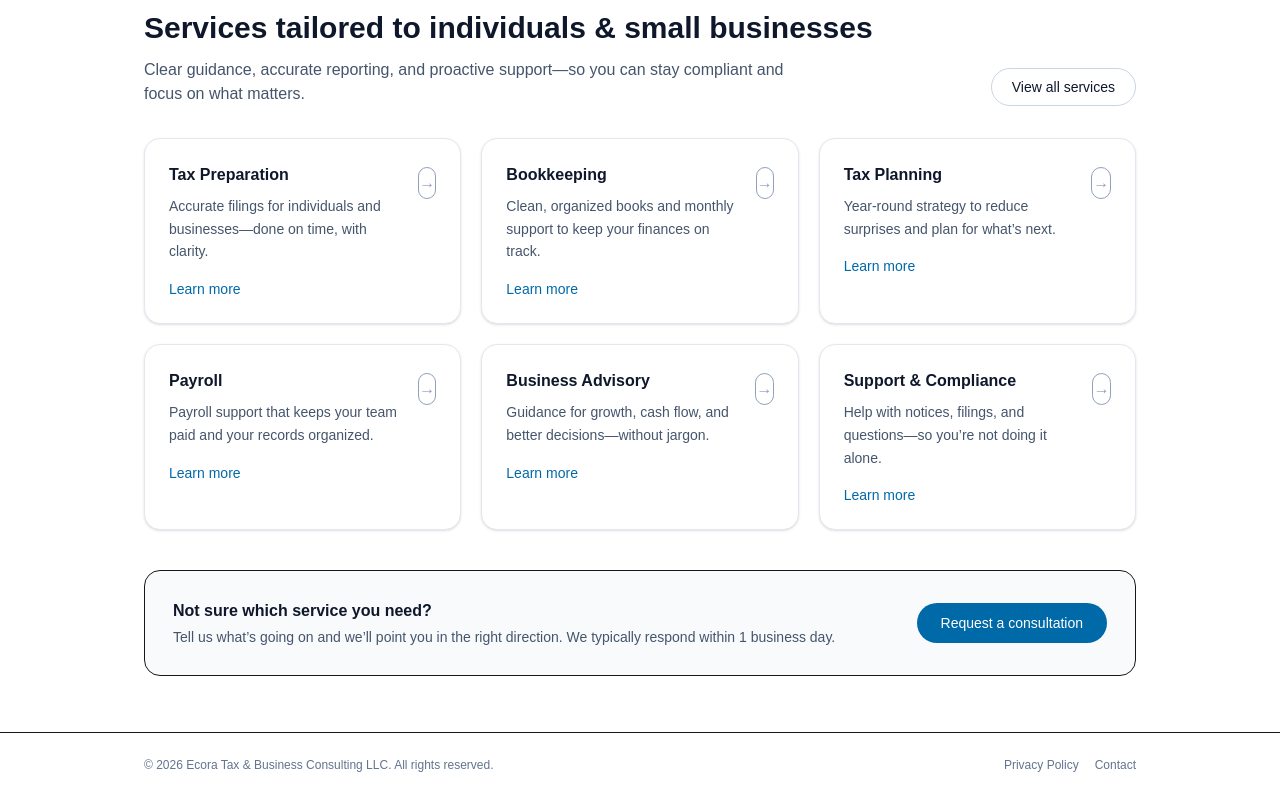
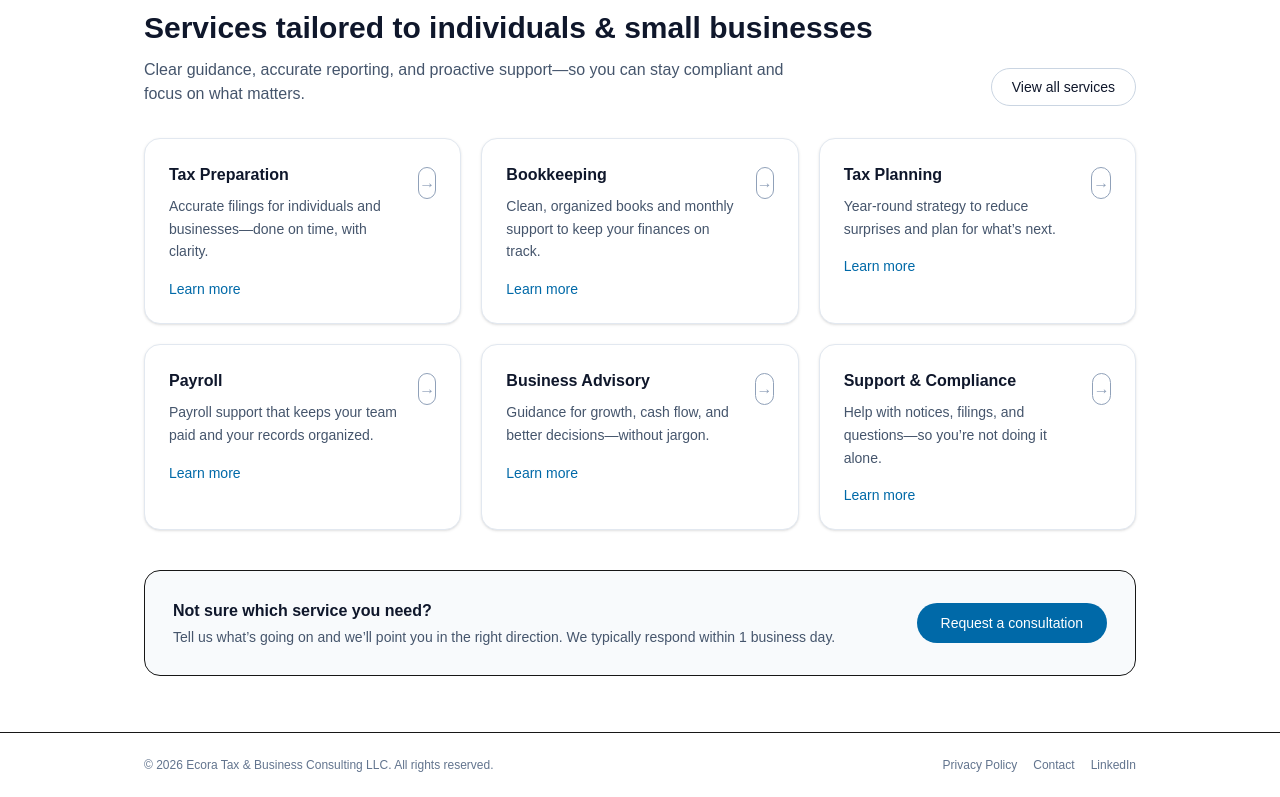
Before and after one commit to bekalt/ecora-tax-accounting, a Next.js app: page / in a window 1280 px wide. Shown: the part 590-1387 px from the top of the page. Built offline with nearby package versions, Linux system fonts and the light colour scheme.

Commit message:
01/27/26

```diff
--- a/src/app/layout.tsx
+++ b/src/app/layout.tsx
@@ -50,21 +50,58 @@ export default function RootLayout({ children }: { children: React.ReactNode })
 
         <main className="flex-1">{children}</main>
 
+      {/* FOOTER */}
 <footer className="border-t bg-white">
-          <div className="mx-auto max-w-5xl px-4 py-6 text-xs text-slate-500 flex flex-col gap-2 sm:flex-row sm:items-center sm:justify-between">
+  <div className="mx-auto max-w-5xl px-4 py-6 text-xs text-slate-500 flex flex-col gap-4 sm:flex-row sm:items-center sm:justify-between">
     <div>
       © {new Date().getFullYear()} {site.name}. All rights reserved.
     </div>
-            <div className="flex gap-4">
+
+    <div className="flex flex-wrap items-center gap-4">
       <Link href="/privacy" className="hover:text-sky-700">
         Privacy Policy
       </Link>
       <Link href="/contact" className="hover:text-sky-700">
         Contact
       </Link>
+
+      {/* Social links (optional) */}
+      {site.social?.linkedin && (
+        <a
+          href={site.social.linkedin}
+          target="_blank"
+          rel="noreferrer"
+          className="hover:text-sky-700"
+        >
+          LinkedIn
+        </a>
+      )}
+
+      {site.social?.facebook && (
+        <a
+          href={site.social.facebook}
+          target="_blank"
+          rel="noreferrer"
+          className="hover:text-sky-700"
+        >
+          Facebook
+        </a>
+      )}
+
+      {site.social?.twitter && (
+        <a
+          href={site.social.twitter}
+          target="_blank"
+          rel="noreferrer"
+          className="hover:text-sky-700"
+        >
+          X
+        </a>
+      )}
     </div>
   </div>
 </footer>
+
       </body>
     </html>
   );
--- a/src/lib/site.ts
+++ b/src/lib/site.ts
@@ -19,7 +19,7 @@ export const site = {
 
   // Social (optional, for future OG + footer)
   social: {
-    linkedin: "",
+    linkedin: "https:linkedin.com/in/example",
     facebook: "",
     twitter: "",
   },
```
Lines whose indentation alone changed are shown as unchanged.
